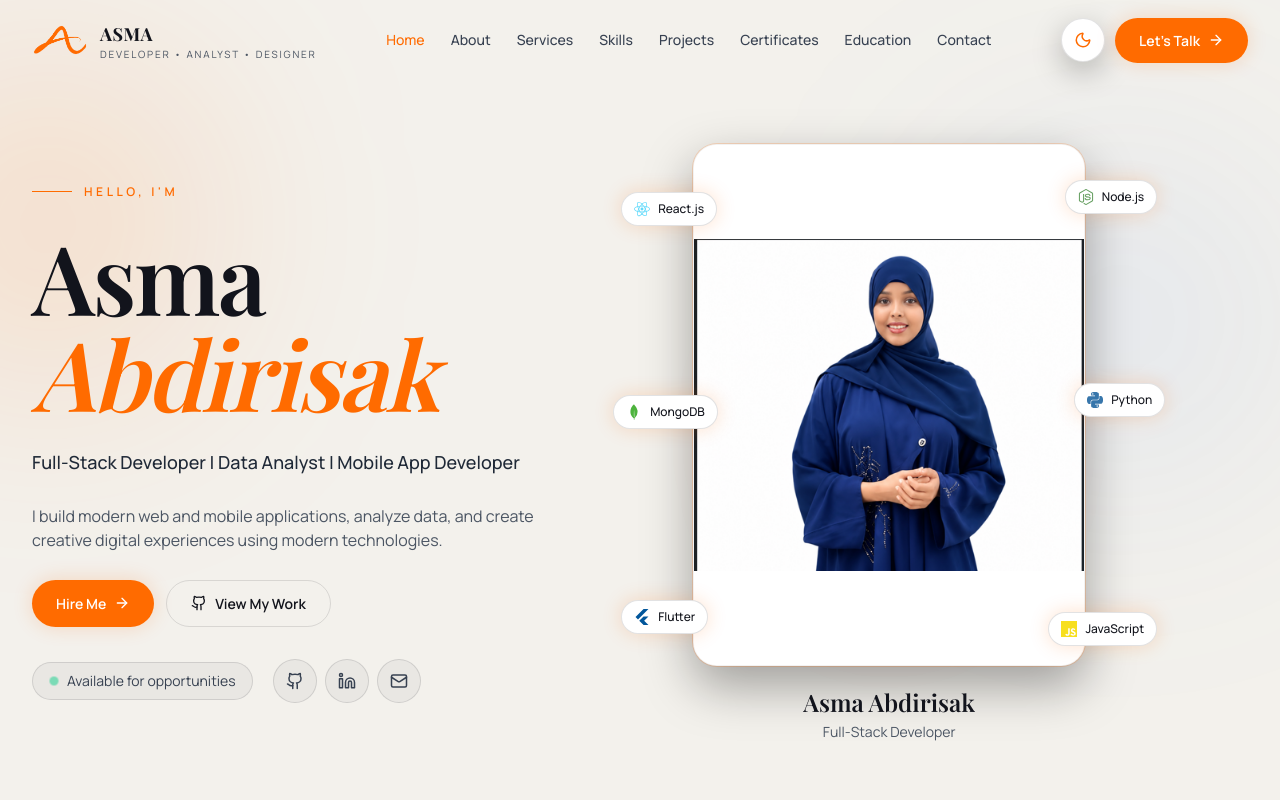
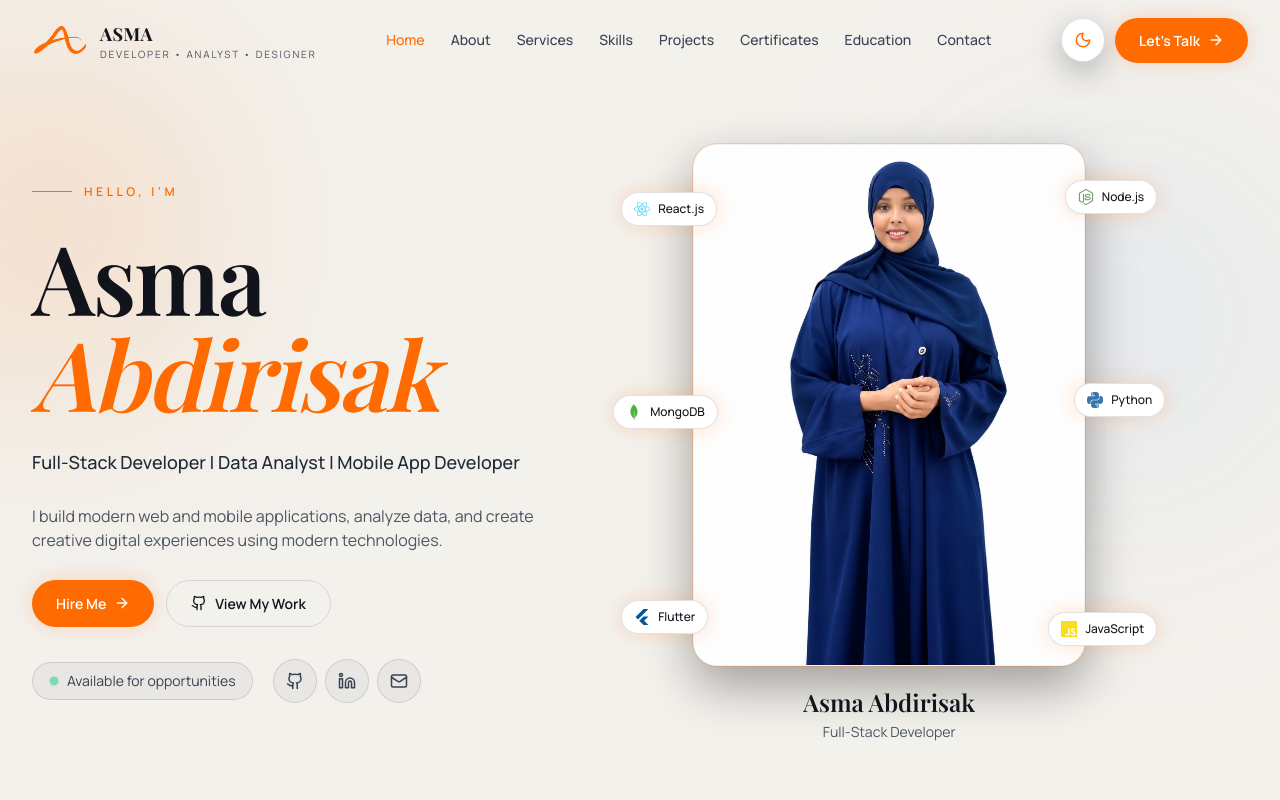
Before and after one commit to Azmuu/portfolio, a React (Vite) app in the folder portfolio/: page / in a window 1280 px wide. Shown: the top 800 px of the page. Built offline with nearby package versions, Linux system fonts and the light colour scheme; a web font is replaced by a local one.

Commit message:
Fix GitHub Pages deployment

```diff
--- a/portfolio/src/components/Hero.jsx
+++ b/portfolio/src/components/Hero.jsx
@@ -117,7 +117,7 @@ export default function Hero() {
             <div className="relative z-0 overflow-hidden rounded-2xl border border-black/5 bg-white shadow-card ring-1 ring-accent/20 sm:rounded-3xl">
               <div className="relative aspect-[3/4] w-full bg-white">
                 <img
-                  src={`${assetUrl("/profile/asma.png")}?v=5`}
+                  src={`${assetUrl("/profile/asma.png")}?v=6`}
                   alt="Asma Abdirisak"
                   className="absolute inset-0 h-full w-full object-contain object-center"
                 />
```
Also changed, not shown: portfolio/public/profile/asma.png.
